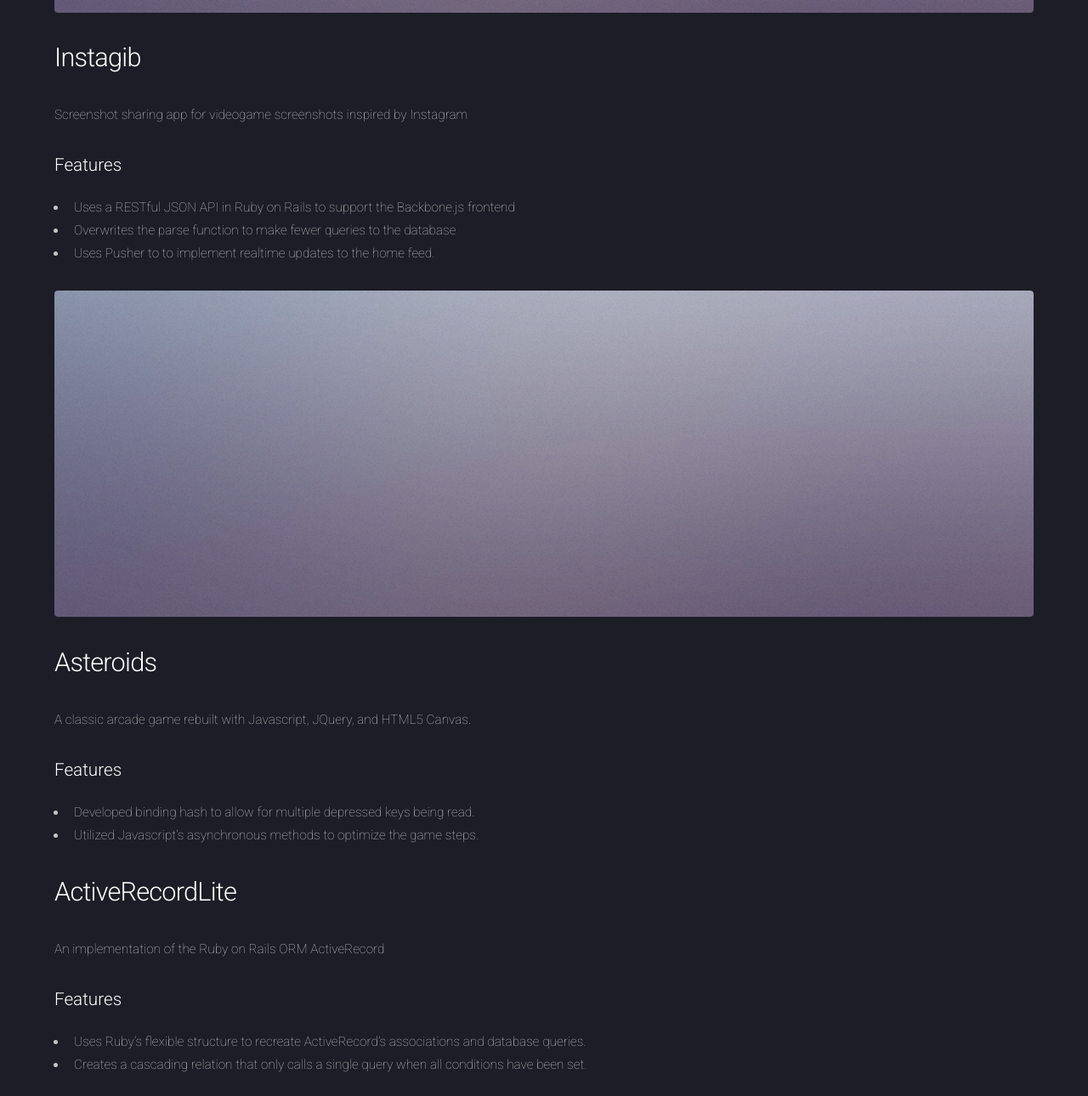
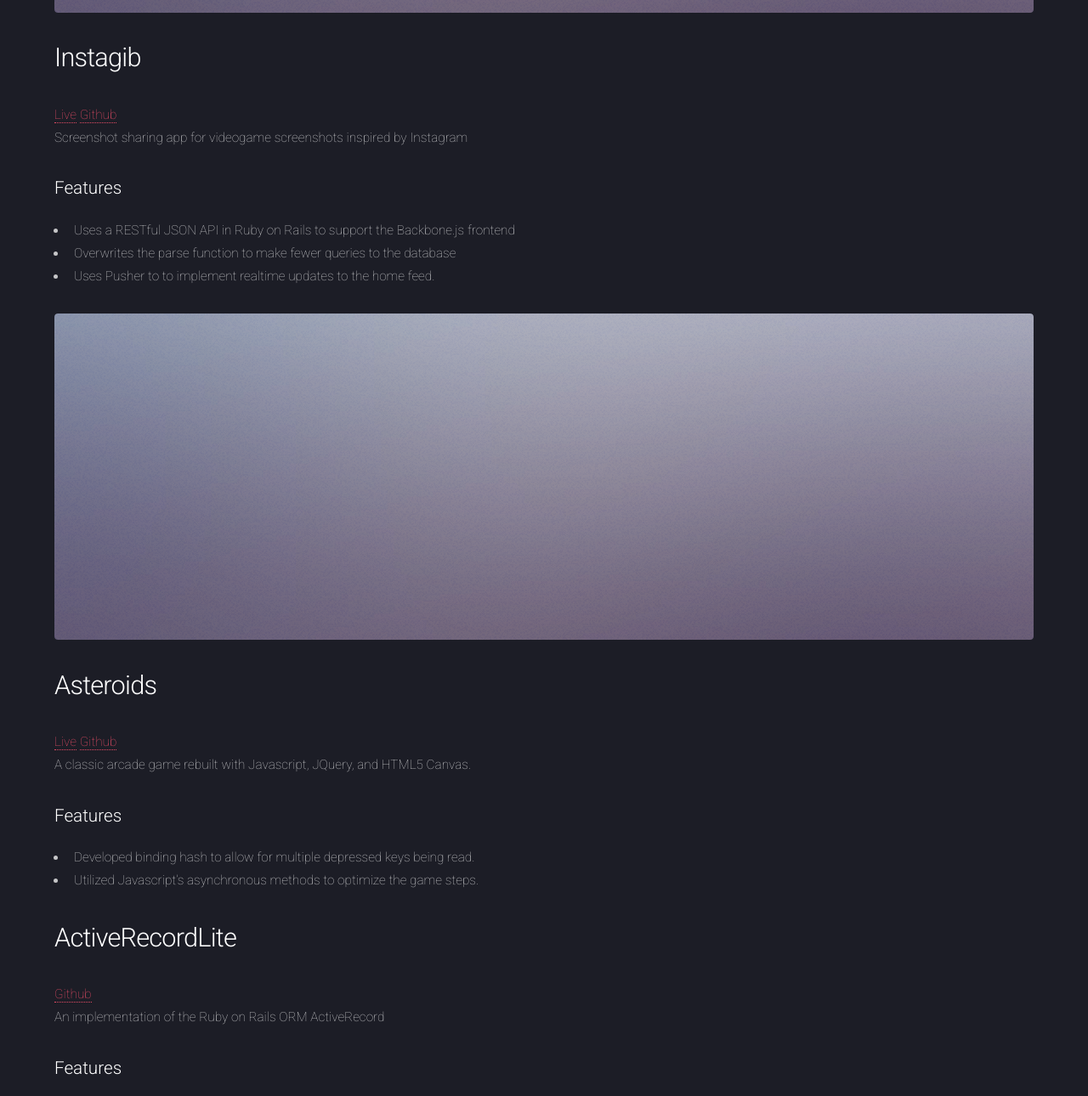
Before and after one commit to Faeylayn/Faeylayn.github.io, a plain HTML site: page no-sidebar.html in a window 1280 px wide. Shown: the part 700-1990 px from the top of the page at 85% size. Drawn offline with Linux system fonts and the light colour scheme.

Commit message:
added recent work links

```diff
--- a/no-sidebar.html
+++ b/no-sidebar.html
@@ -62,7 +62,7 @@
 					<!-- Content -->
 						<section id="content">
 							<a href="http://instagib.herokuapp.com/" class="image fit"><img src="images/pic07.jpg" alt="" /></a>
-							<h2>Instagib</h2>
+							<h2>Instagib</h2> <a href="http://instagib.herokuapp.com/">Live</a> <a href="https://github.com/Faeylayn/Instagib">Github</a>
 							<p>
 								Screenshot sharing app for videogame screenshots inspired by Instagram
 							</p>
@@ -79,7 +79,7 @@
 						<!-- Content -->
 							<section id="content">
 								<a href="/Asteroids" class="image fit"><img src="images/pic07.jpg" alt="" /></a>
-								<h2>Asteroids</h2>
+								<h2>Asteroids</h2> <a href="/Asteroids">Live</a> <a href="https://github.com/Faeylayn/Asteroids">Github</a>
 								<p>
 									A classic arcade game rebuilt with Javascript, JQuery, and HTML5 Canvas.
 								</p>
@@ -94,7 +94,7 @@
 							<!-- Content -->
 								<section id="content">
 
-									<h2>ActiveRecordLite </h2>
+									<h2>ActiveRecordLite </h2> <a href="https://github.com/Faeylayn/ActiveRecord">Github</a>
 									<p>
 										An implementation of the Ruby on Rails ORM ActiveRecord
 									</p>
```
Also changed, not shown: README.txt.
